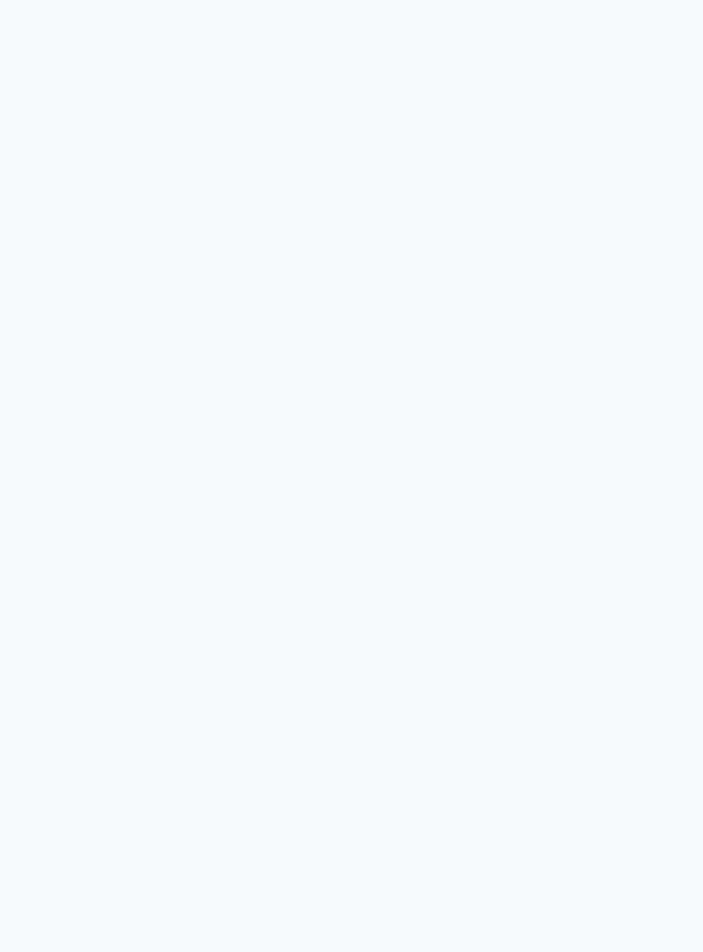
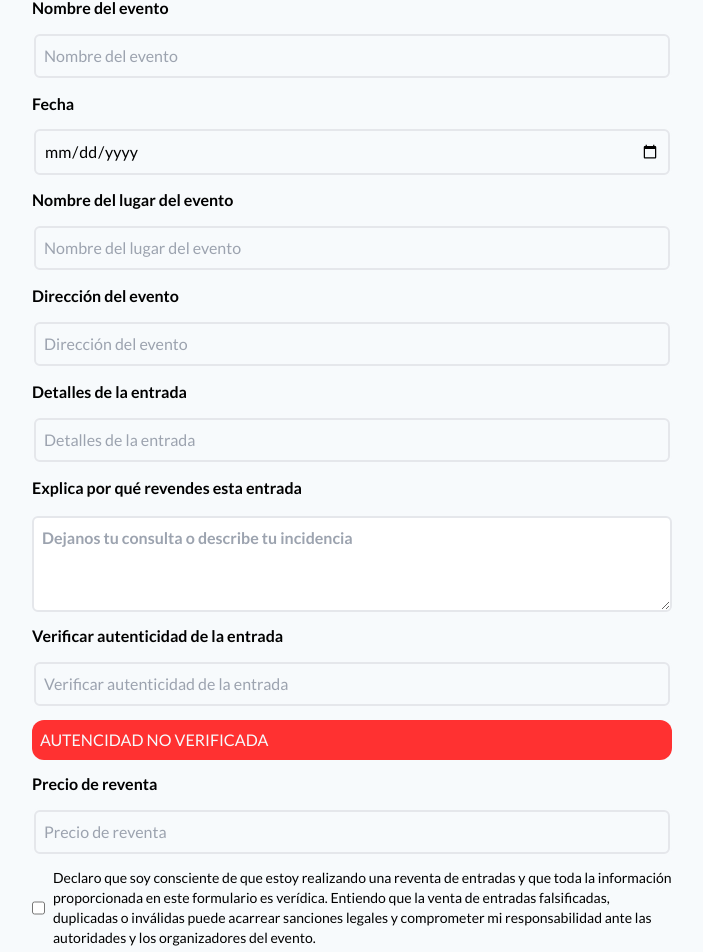
Before and after one commit to igrowker/i003-gopass-front, a React (Vite) app: page /vender-entrada in a window 1280 px wide. Before the commit this address had no page. Shown: the part 152-1104 px from the top of the page, without its empty margins (288-991 px from the left). Before the commit the page ends 800 px from the top, so only its background shows below. Built offline with nearby package versions, Linux system fonts and the light colour scheme.

Commit message:
feat: add VenderEntrada component with form validation and checkbox agreement #26

```diff
--- a/src/App.tsx
+++ b/src/App.tsx
@@ -11,6 +11,7 @@ import ComprarEntrada from "./components/view/ComprarEntrada"
 
 import Ticket from "./components/view/Ticket"
 import Contact from "./components/view/Contact"
+import VenderEntrada from "./components/view/VenderEntrada"
 
 function App() {
   return (
@@ -27,6 +28,7 @@ function App() {
 
         <Route path="/verificar-entrada" element={<VerificarEntradaComponent />} />
         <Route path="/comprar-entrada" element={<ComprarEntrada />} />
+        <Route path="/vender-entrada" element={<VenderEntrada />} />
       </Routes>
     </>
   )
--- /dev/null
+++ b/src/components/view/VenderEntrada.tsx
@@ -0,0 +1,73 @@
+import { useState } from "react"
+import { Navbar } from "../UI/Navbar";
+import InputField from "../core/InputField/InputField";
+import Button from "../core/Button/Button";
+import TextArea from "../core/TextArea/TextArea";
+
+export default function VenderEntrada() {
+  const [isVerified, setIsVerified] = useState(false)
+  const [isChecked, setIsChecked] = useState(false)
+
+  const handleVerified = () => {
+    setIsVerified(!isVerified)
+  }
+
+  const handleCheckboxChange = (e: React.ChangeEvent<HTMLInputElement>) => {
+    setIsChecked(e.target.checked);
+  };
+
+  return (
+    <>
+      <Navbar />
+
+      <div className="flex flex-col items-center overflow-visible justify-center">
+
+        <div className="flex flex-row text-2xl w-full justify-center relative">
+
+          <h2 className="text-center m-5 font-semibold text-xl -z-20">Revender</h2>
+
+        </div>
+
+        <form className="flex flex-col gap-3 w-[20rem] md:w-[30rem] sm:w-[30rem] lg:w-[40rem]">
+
+          <InputField type="text" className="border-solid border-2 rounded-md p-2" placeholder="Nombre del evento" id="fullName" label="Nombre del evento" />
+
+          <InputField type="date" className="border-solid border-2 rounded-md p-2" placeholder="" id="birthdate" label="Fecha" />
+
+          <InputField type="text" className="border-solid border-2 rounded-md p-2" placeholder="Nombre del lugar del evento" id="fullName" label="Nombre del lugar del evento" />
+
+          <InputField type="text" className="border-solid border-2 rounded-md p-2" placeholder="Dirección del evento" id="address" label="Dirección del evento" />
+
+          <InputField type="text" className="border-solid border-2 rounded-md p-2" placeholder="Detalles de la entrada" id="city" label="Detalles de la entrada" />
+
+          <TextArea placeholder="Dejanos tu consulta o describe tu incidencia" label="Explica por qué revendes esta entrada" id="message"></TextArea>
+
+          <InputField type="text" className="border-solid border-2 rounded-md p-2" placeholder="Verificar autenticidad de la entrada" id="country" label="Verificar autenticidad de la entrada" />
+
+          <div onClick={handleVerified} className={`p-2 rounded-xl text-customWhite ${isVerified ? 'bg-customGreen' : 'bg-customLigthRed'
+            }`}>
+            <p>AUTENCIDAD {isVerified ? 'VERIFICADA' : 'NO VERIFICADA'}</p>
+          </div>
+
+          <InputField type="text" className="border-solid border-2 rounded-md p-2" placeholder="Precio de reventa" id="country" label="Precio de reventa" />
+
+          <div className="flex items-center gap-2">
+            <input
+              type="checkbox"
+              id="terms"
+              checked={isChecked}
+              onChange={handleCheckboxChange} // Usar el evento tipado
+              className="h-4 w-4"
+            />
+            <label htmlFor="terms" className="text-sm">
+            Declaro que soy consciente de que estoy realizando una reventa de entradas y que toda la información proporcionada en este formulario es verídica. Entiendo que la venta de entradas falsificadas, duplicadas o inválidas puede acarrear sanciones legales y comprometer mi responsabilidad ante las autoridades y los organizadores del evento.
+            </label>
+          </div>
+
+          <Button className="mt-4 mb-6 bg-customGreen text-white font-semibold" type="submit" > Revender </Button>
+        </form>
+
+      </div>
+    </>
+  )
+}
```
